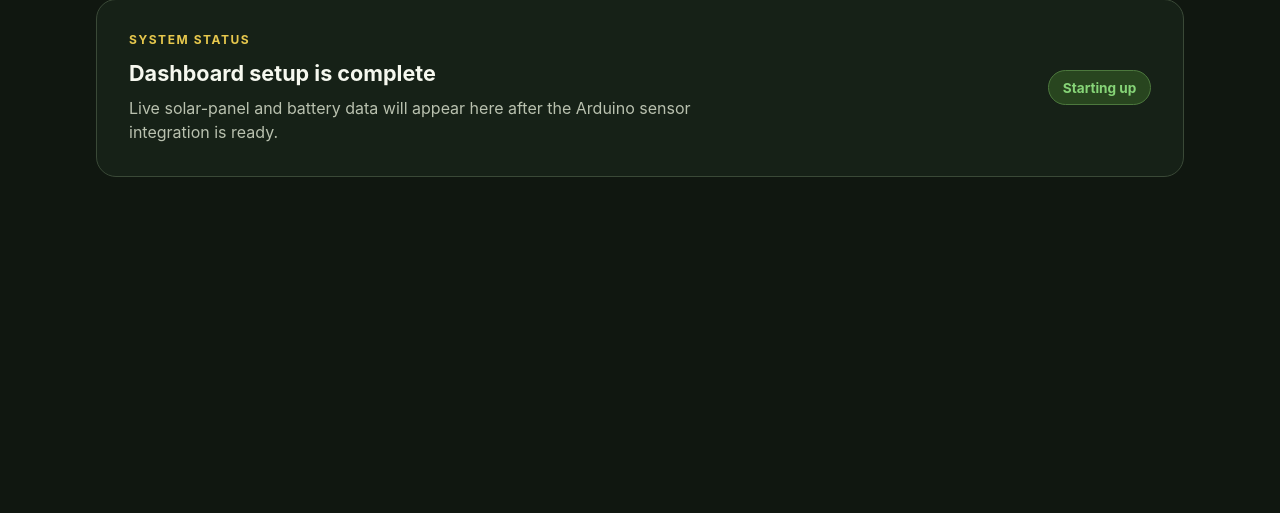
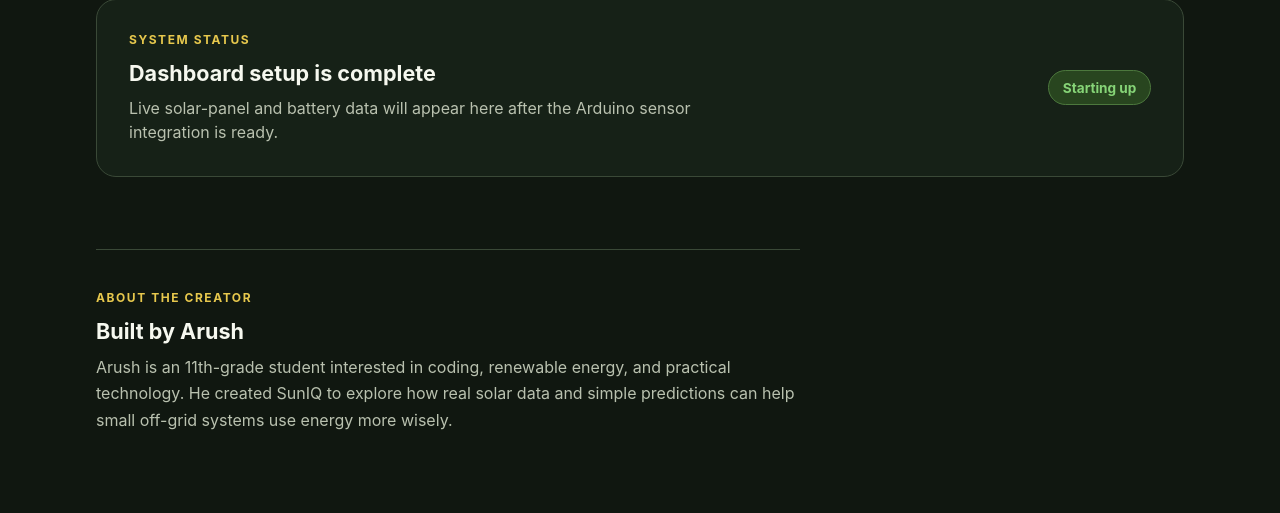
Before and after one commit to Arus588/suniq, a Flask app: page / in a window 1280 px wide. Shown: the part 600-1113 px from the top of the page. Before the commit the page ends 777 px from the top, so only its background shows below. Run offline with Flask 3, Linux system fonts and the light colour scheme.

Commit message:
Add creator story to homepage

```diff
--- a/static/css/styles.css
+++ b/static/css/styles.css
@@ -44,6 +44,9 @@ h2 { font-size: 1.35rem; margin: 0 0 .6rem; }
 .status-card p:not(.eyebrow) { color: var(--muted); line-height: 1.5; margin: 0; max-width: 38rem; }
 .status-badge { background: #28451f; border: 1px solid #4c783d; border-radius: 100vmax; color: var(--green); font-size: .85rem; font-weight: 700; padding: .55rem .85rem; white-space: nowrap; }
 
+.creator { border-top: 1px solid #3a4937; margin-top: 4.5rem; max-width: 44rem; padding-top: 2.5rem; }
+.creator p:last-child { color: var(--muted); line-height: 1.65; margin: 0; }
+
 @media (max-width: 38rem) {
   .site-header, .status-card { align-items: flex-start; flex-direction: column; }
   main { padding: 3rem 0; }
--- a/templates/index.html
+++ b/templates/index.html
@@ -15,4 +15,10 @@
   </div>
   <span class="status-badge">Starting up</span>
 </section>
+
+<section class="creator" aria-labelledby="creator-heading">
+  <p class="eyebrow">About the creator</p>
+  <h2 id="creator-heading">Built by Arush</h2>
+  <p>Arush is an 11th-grade student interested in coding, renewable energy, and practical technology. He created SunIQ to explore how real solar data and simple predictions can help small off-grid systems use energy more wisely.</p>
+</section>
 {% endblock %}
```
